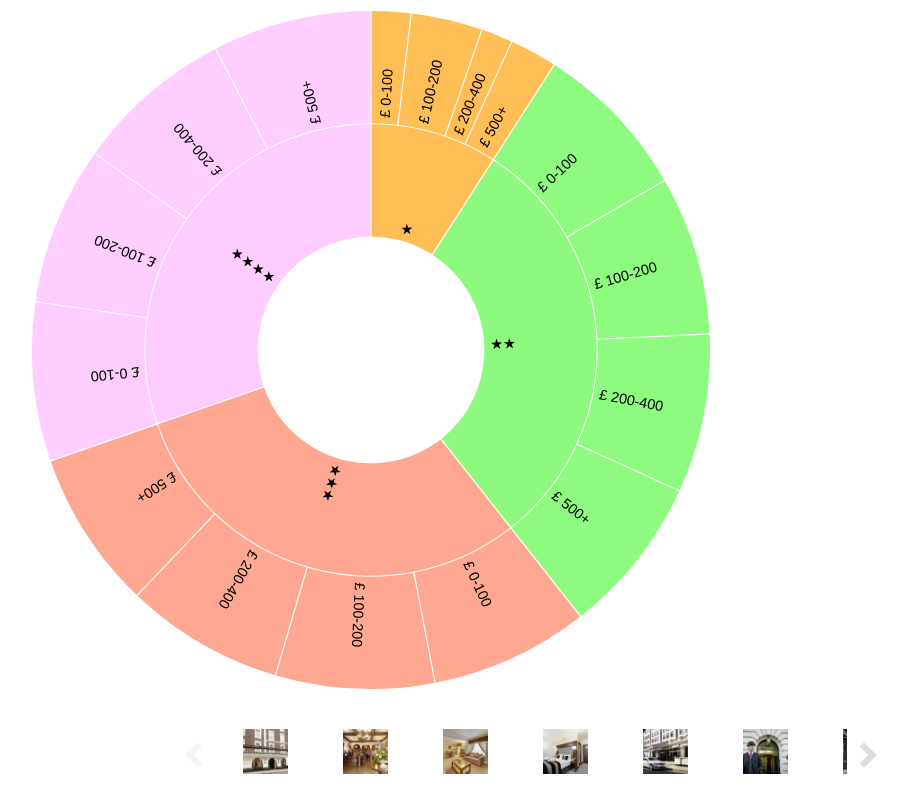
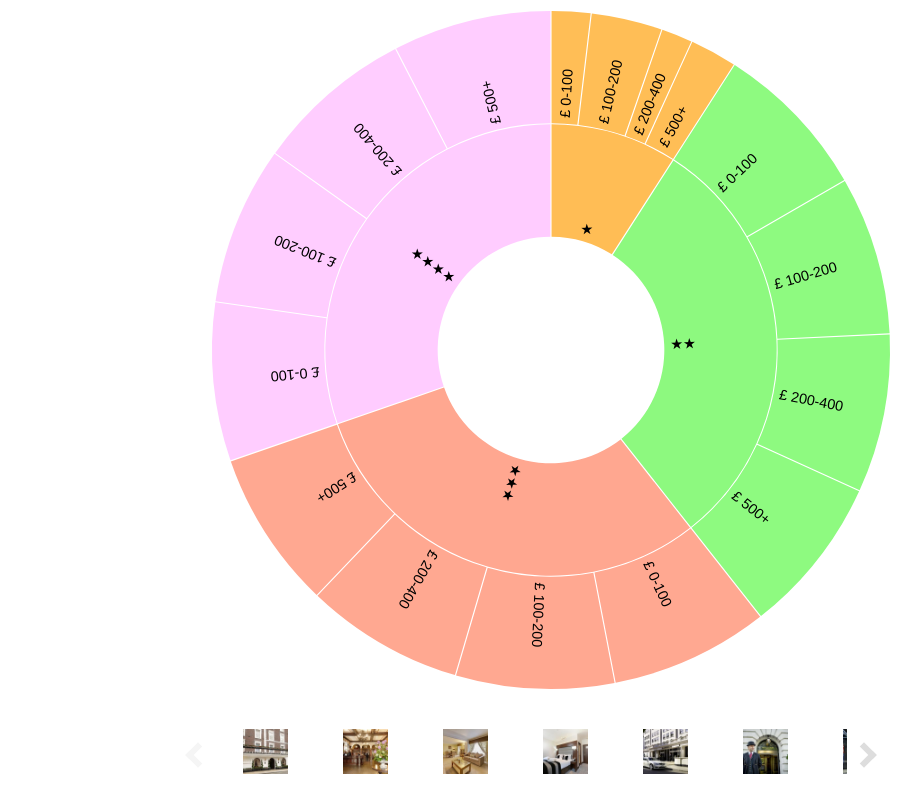
Before and after one commit to alter-sachin/AwesomeApp, a plain HTML site: page hotel.html in a window 1280 px wide. Shown: the whole page, without its empty margins (109-1030 px from the left). Drawn offline with nearby package versions, Linux system fonts and the light colour scheme.

Commit message:
aligning to screen

```diff
--- a/hotel.html
+++ b/hotel.html
@@ -44,7 +44,7 @@ circle {
 <script src="//d3js.org/d3.v3.min.js"></script>
 <script>
 
-var margin = {top: 350, right: 480, bottom: 350, left: 480},
+var margin = {top: 350, right: 480, bottom: 350, left: 660},
     radius = Math.min(margin.top, margin.right, margin.bottom, margin.left) - 10;
 
 var hue = d3.scale.category10();
```
